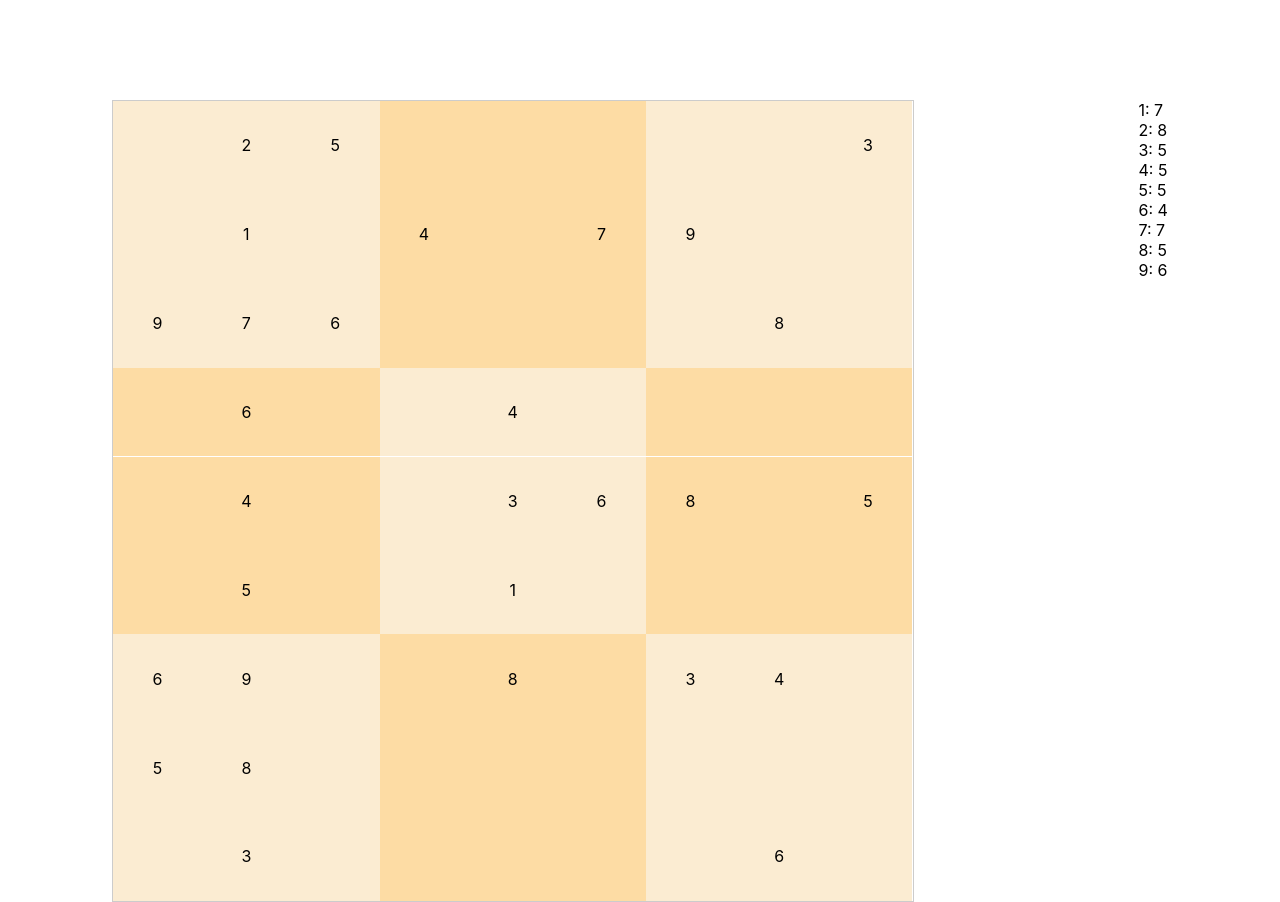
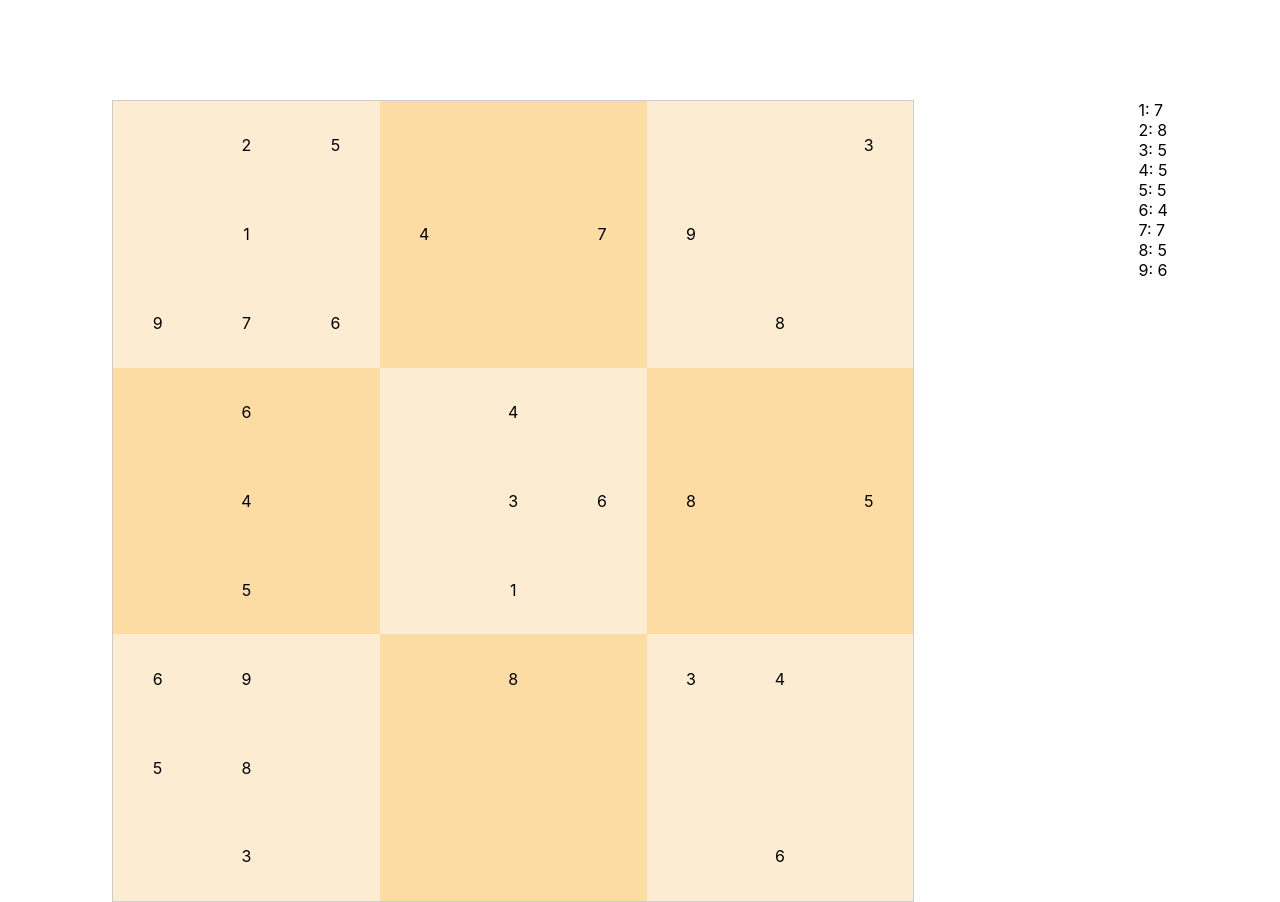
Before and after one commit to yiyizym/sudoku, a React (Create React App) app: page / in a window 1280 px wide. Built offline with nearby package versions, Linux system fonts and the light colour scheme.

Commit message:
fix: style

```diff
--- a/src/components/grid/tile.scss
+++ b/src/components/grid/tile.scss
@@ -1,11 +1,15 @@
+$lightBG: rgba(243, 202, 131, 0.36);
+$darkBG: rgba(248, 159, 5, 0.36);
+
 .tile {
   box-sizing: border-box;
   display: flex;
   justify-content: center;
   align-items: center;
   flex-shrink: 0;
-  width: 11.1%;
-  height: 11.1%;
+  width: 11.11%;
+  height: 11.11%;
+  flex-grow: 1;
 }
 
 .tile-A1,
@@ -53,7 +57,7 @@
 .tile-F4,
 .tile-F5,
 .tile-F6 {
-  background: rgba(243, 202, 131, 0.36);
+  background: $lightBG;
 }
 
 .tile-A4,
@@ -92,5 +96,5 @@
 .tile-I4,
 .tile-I5,
 .tile-I6 {
-  background: rgba(248, 159, 5, 0.36);
+  background: $darkBG;
 }
```
